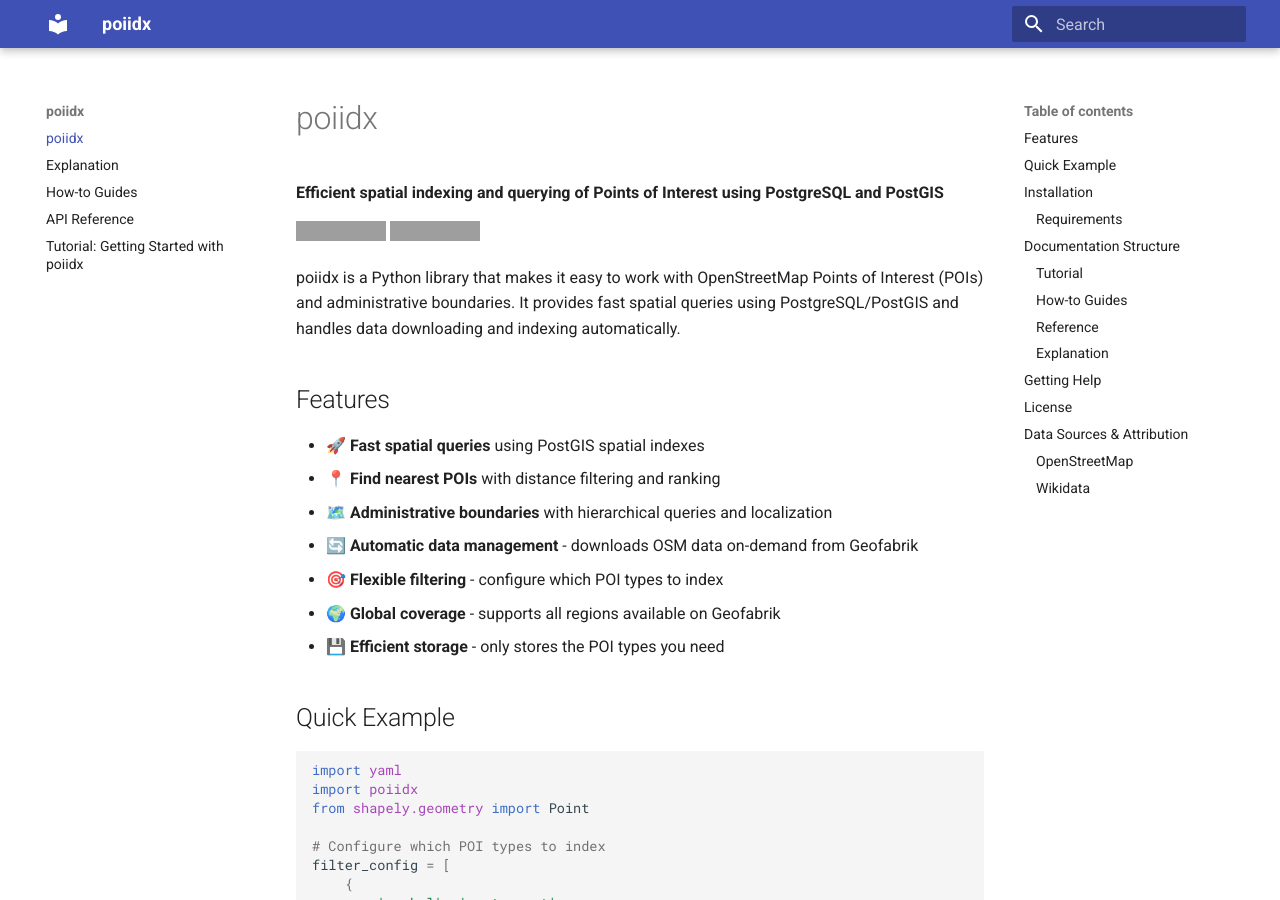
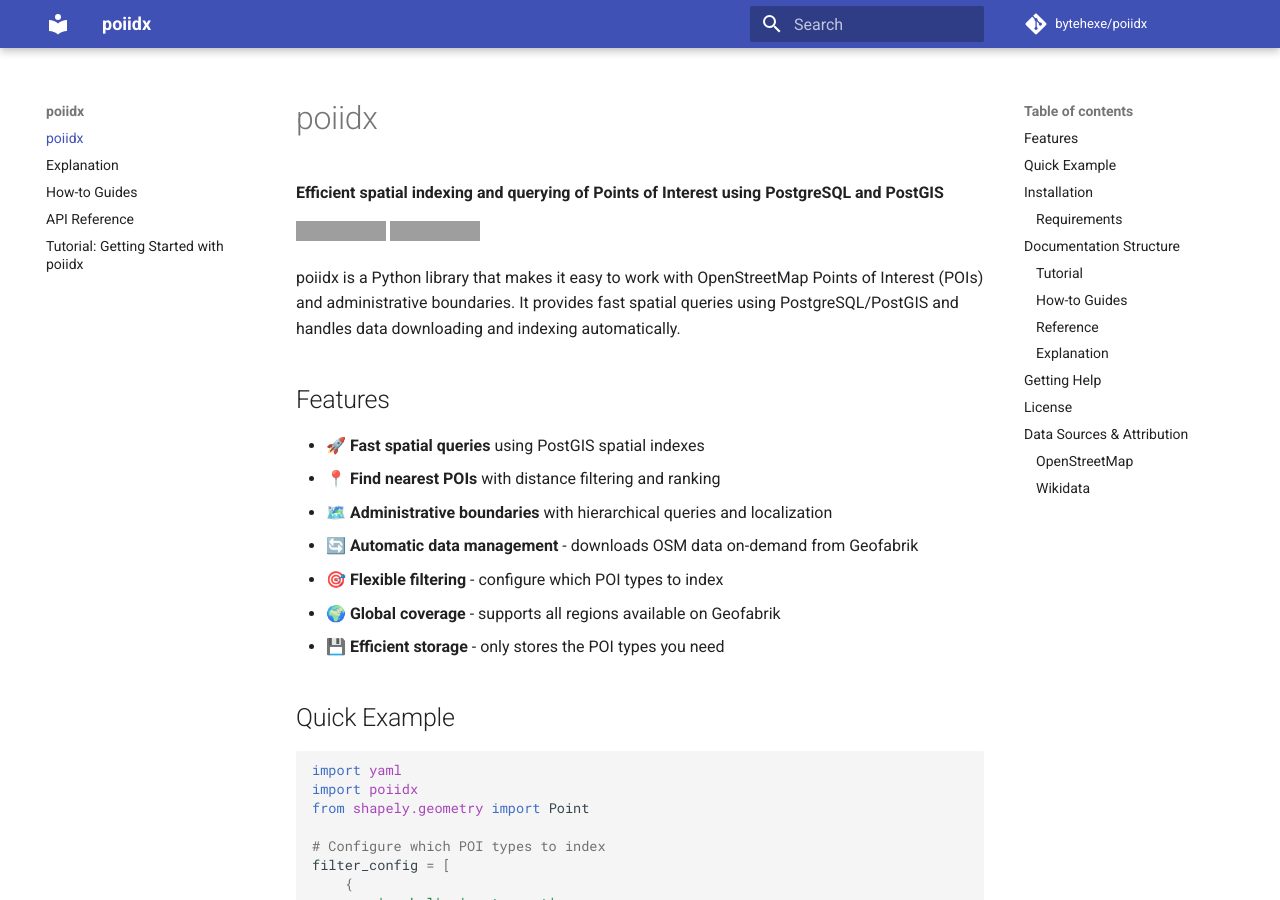
Before and after one commit to bytehexe/poiidx, an MkDocs documentation site: the page built from docs/index.md, in a window 1280 px wide and 900 px high. Built offline with MkDocs 1.6.1 and Material for MkDocs 9.7.7, drawn with Linux system fonts in a browser that asks for light colours; comment, search, counter and statistics services are not loaded; grey boxes are pictures that could not be loaded.

Commit message:
docs: Add repository URL and name to mkdocs.yaml

```diff
--- a/mkdocs.yaml
+++ b/mkdocs.yaml
@@ -1,5 +1,7 @@
 site_name: poiidx
 site_description: Efficient spatial indexing and querying of Points of Interest using PostgreSQL and PostGIS
+repo_url: https://github.com/bytehexe/poiidx
+repo_name: bytehexe/poiidx
 
 theme:
   name: material
```
